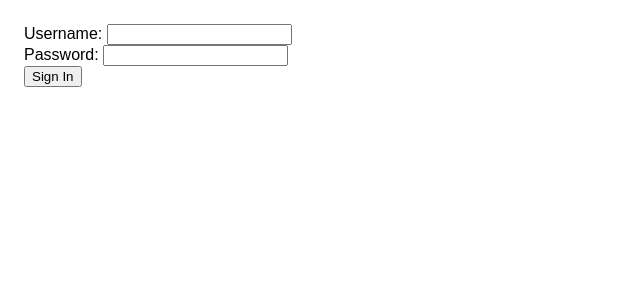
After one commit to thaddeuspearson/LS-PY175, a Flask app: page /users/signin in a window 1280 px wide. The commit adds this page. Shown: the top 300 px of the page, without its empty margins (0-640 px from the left). Run offline with Flask 3, Linux system fonts and the light colour scheme.

Commit message:
add signin feature with placeholder un/pw

```diff
--- a/cms/app.py
+++ b/cms/app.py
@@ -5,6 +5,7 @@ from flask import (
     redirect,
     render_template,
     send_from_directory,
+    session,
     request,
     url_for
 )
@@ -89,7 +90,8 @@ def new_document():
 
 
 @app.route("/new", methods=["POST"])
-def create_document():
+@require_filepath
+def create_document(filename, file_path):
     data_dir_path = get_data_dir_path()
     filename = request.form["filename"]
     file_path = os.path.join(data_dir_path, filename)
@@ -117,5 +119,31 @@ def delete_file(filename, file_path):
         return redirect(url_for('index'))
 
 
+@app.route("/users/signin")
+def render_signin():
+    return render_template('signin.html')
+
+
+@app.route("/users/signin", methods=["POST"])
+def signin():
+    username = request.form["username"]
+    password = request.form["password"]
+
+    if (username == "admin" and password == "password"):
+        session["username"] = username
+        flash("Welcome")
+        return redirect(url_for('index'))
+    else:
+        flash("Invalid credentials")
+        return render_template('signin.html'), 422
+
+
+@app.route("/users/signout", methods=['POST'])
+def signout():
+    session.pop('username', None)
+    flash("You have been signed out")
+    return redirect(url_for('index'))
+
+
 if __name__ == "__main__":
     app.run(debug=True, port=5003)
--- a/cms/static/app.css
+++ b/cms/static/app.css
@@ -11,3 +11,8 @@ body {
 form.inline {
   display: inline;
 }
+
+.user-status {
+  font-style: italic;
+  font-size: 0.9em;
+}
--- a/cms/templates/new.html
+++ b/cms/templates/new.html
@@ -8,7 +8,6 @@
                     <input type="text" name="filename"></input>
                     <button type="submit">Create</button>
                 </div>
-
         </fieldset>
     </form>
 {% endblock %}
--- /dev/null
+++ b/cms/templates/signin.html
@@ -0,0 +1,17 @@
+{% extends 'layout.html' %}
+
+{% block content %}
+    <form action="{{ url_for('signin') }}" method='post'>
+        <div>
+            <label for="username">Username:
+                <input name="username" type="text" id="username" />
+            </label>
+        </div>
+        <div>
+            <label for="password">Password:
+                <input name="password" type="password" id="password" />
+            </label>
+        </div>
+        <button type="submit">Sign In</button>
+    </form>
+{% endblock %}
```
Also changed, not shown: cms/templates/index.html (+11 -1 lines).
